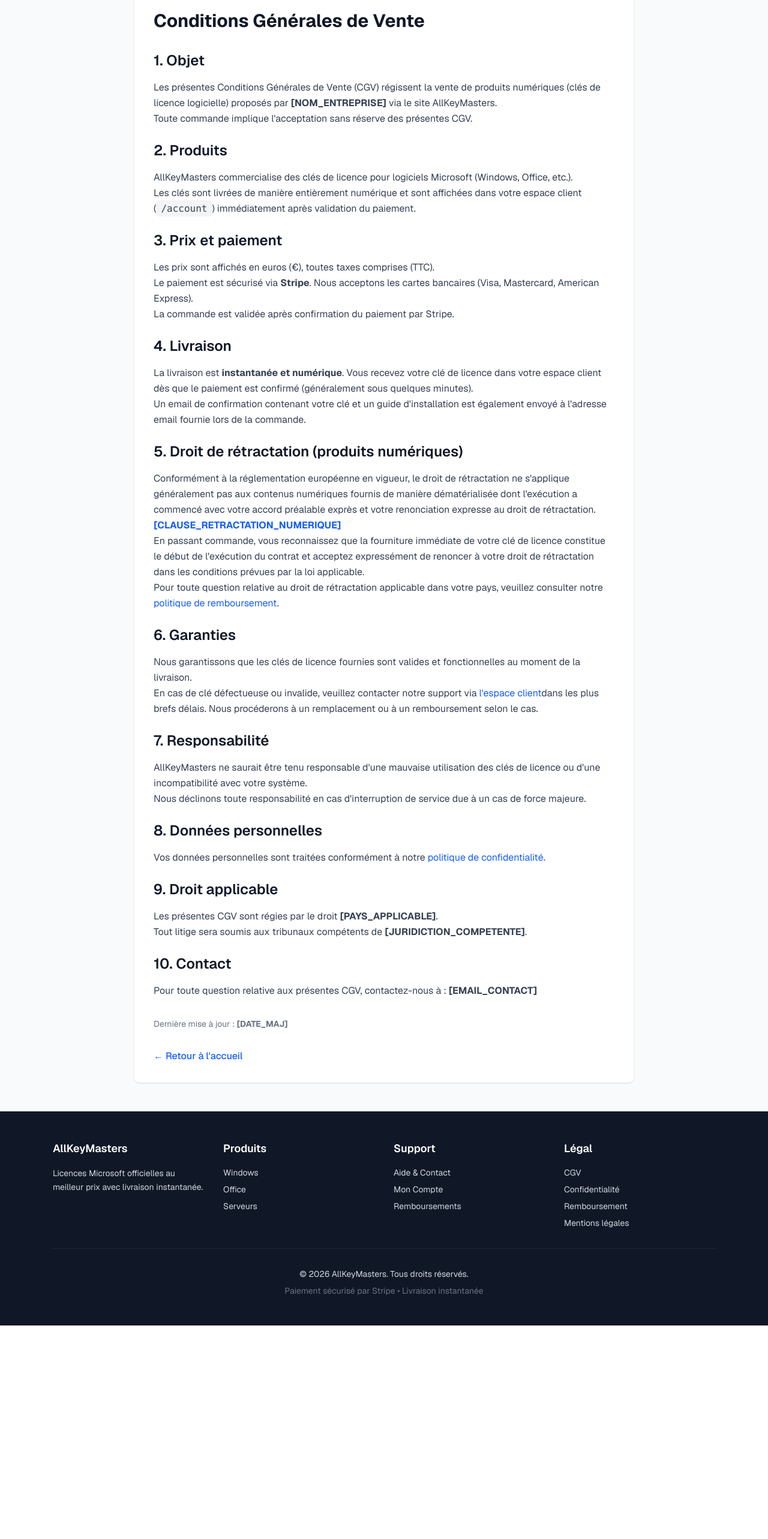
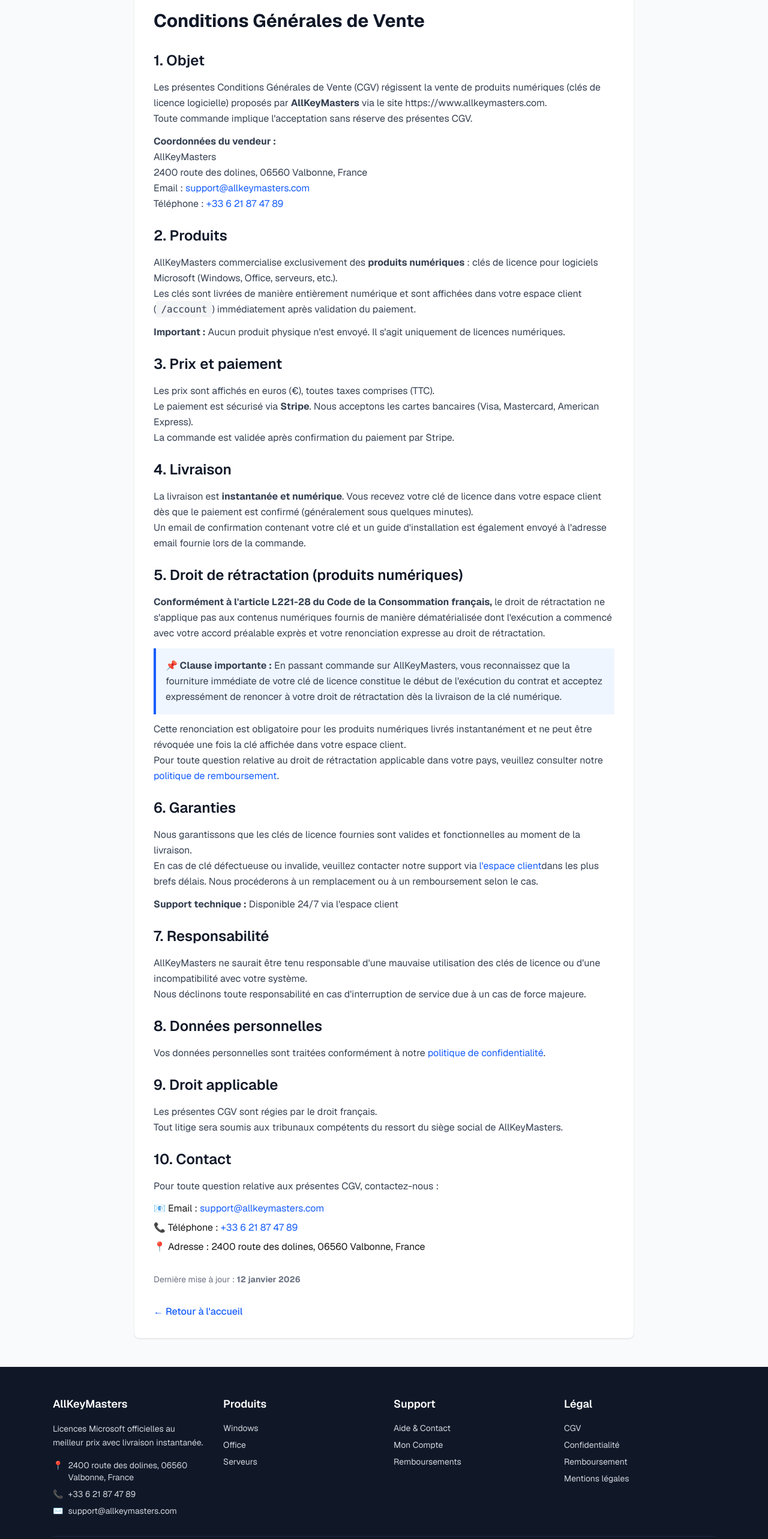
Before and after one commit to Tyouness/proofficestore, a Next.js app in the folder frontend/: page /legal/terms in a window 1280 px wide. Shown: the part 120-2686 px from the top of the page at 60% size. Before the commit the page ends 2330 px from the top, so only its background shows below. Built offline with nearby package versions, Linux system fonts and the light colour scheme.

Commit message:
correction layout.tsx

```diff
--- a/frontend/src/app/legal/imprint/page.tsx
+++ b/frontend/src/app/legal/imprint/page.tsx
@@ -1,4 +1,5 @@
 import Link from 'next/link';
+import { BUSINESS_INFO } from '@/config/business';
 
 export default function ImprintPage() {
   return (
@@ -13,35 +14,34 @@
             <section>
               <h2 className="text-2xl font-semibold text-gray-900 mb-4">1. Éditeur du site</h2>
               <p className="text-gray-700 leading-relaxed">
-                <strong>Nom de l'entreprise :</strong> [NOM_ENTREPRISE]<br />
-                <strong>Forme juridique :</strong> [FORME_JURIDIQUE]<br />
-                <strong>Capital social :</strong> [CAPITAL_SOCIAL]<br />
-                <strong>SIRET :</strong> [SIRET]<br />
-                <strong>Numéro de TVA intracommunautaire :</strong> [TVA_INTRA]<br />
-                <strong>Adresse du siège social :</strong> [ADRESSE]<br />
-                <strong>Email :</strong> [EMAIL_CONTACT]<br />
-                <strong>Téléphone :</strong> [TELEPHONE]
+                <strong>Nom de l'entreprise :</strong> {BUSINESS_INFO.companyName}<br />
+                <strong>Adresse du siège social :</strong> {BUSINESS_INFO.address}<br />
+                <strong>Email :</strong> <a href={`mailto:${BUSINESS_INFO.email}`} className="text-blue-600 hover:underline">{BUSINESS_INFO.email}</a><br />
+                <strong>Téléphone :</strong> <a href={`tel:${BUSINESS_INFO.phone}`} className="text-blue-600 hover:underline">{BUSINESS_INFO.phone}</a><br />
+                <strong>Site web :</strong> <a href={BUSINESS_INFO.website} className="text-blue-600 hover:underline">{BUSINESS_INFO.website}</a>
+              </p>
+              <p className="text-gray-700 leading-relaxed mt-4">
+                <strong>Nature de l'activité :</strong> Vente de produits numériques (clés de licences logicielles)
               </p>
             </section>
 
             <section>
               <h2 className="text-2xl font-semibold text-gray-900 mb-4">2. Directeur de la publication</h2>
               <p className="text-gray-700 leading-relaxed">
-                <strong>Nom :</strong> [NOM_DIRECTEUR]<br />
-                <strong>Qualité :</strong> [QUALITE_DIRECTEUR] (Gérant, Président, etc.)
+                Le directeur de la publication est le représentant légal de {BUSINESS_INFO.companyName}.
               </p>
             </section>
 
             <section>
               <h2 className="text-2xl font-semibold text-gray-900 mb-4">3. Hébergement</h2>
               <p className="text-gray-700 leading-relaxed mb-3">
-                Le site AllKeyMasters est hébergé par :
+                Le site {BUSINESS_INFO.companyName} est hébergé par :
               </p>
               <p className="text-gray-700 leading-relaxed">
-                <strong>Nom de l'hébergeur :</strong> [HEBERGEUR]<br />
-                <strong>Adresse :</strong> [ADRESSE_HEBERGEUR]<br />
-                <strong>Site web :</strong> <a href="[URL_HEBERGEUR]" target="_blank" rel="noopener noreferrer"
-                className="text-blue-600 hover:underline">[URL_HEBERGEUR]</a>
+                <strong>Nom de l'hébergeur :</strong> Vercel Inc.<br />
+                <strong>Adresse :</strong> 440 N Barranca Ave #4133, Covina, CA 91723, États-Unis<br />
+                <strong>Site web :</strong> <a href="https://vercel.com" target="_blank" rel="noopener noreferrer"
+                className="text-blue-600 hover:underline">vercel.com</a>
               </p>
             </section>
 
@@ -49,11 +49,15 @@
               <h2 className="text-2xl font-semibold text-gray-900 mb-4">4. Propriété intellectuelle</h2>
               <p className="text-gray-700 leading-relaxed">
                 L'ensemble du contenu de ce site (textes, images, logos, graphismes, etc.) est la propriété
-                exclusive de <strong>[NOM_ENTREPRISE]</strong>, sauf mention contraire.
+                exclusive de <strong>{BUSINESS_INFO.companyName}</strong>, sauf mention contraire.
               </p>
               <p className="text-gray-700 leading-relaxed">
                 Toute reproduction, distribution ou utilisation non autorisée de ce contenu est strictement
                 interdite et peut entraîner des poursuites judiciaires.
+              </p>
+              <p className="text-gray-700 leading-relaxed mt-3">
+                Les marques Microsoft, Windows, Office et leurs logos sont des marques déposées de Microsoft Corporation.
+                {BUSINESS_INFO.companyName} est revendeur indépendant et n'est pas affilié à Microsoft Corporation.
               </p>
             </section>
 
--- a/frontend/src/app/legal/privacy/page.tsx
+++ b/frontend/src/app/legal/privacy/page.tsx
@@ -1,4 +1,5 @@
 import Link from 'next/link';
+import { BUSINESS_INFO } from '@/config/business';
 
 export default function PrivacyPage() {
   return (
@@ -13,8 +14,8 @@
             <section>
               <h2 className="text-2xl font-semibold text-gray-900 mb-4">1. Introduction</h2>
               <p className="text-gray-700 leading-relaxed">
-                <strong>[NOM_ENTREPRISE]</strong> (ci-après "nous", "notre", "AllKeyMasters") s'engage à
-                protéger la confidentialité de vos données personnelles.
+                <strong>{BUSINESS_INFO.companyName}</strong> s'engage à protéger la confidentialité de vos données personnelles
+                conformément au Règlement Général sur la Protection des Données (RGPD).
               </p>
               <p className="text-gray-700 leading-relaxed">
                 Cette politique décrit les types de données que nous collectons, comment nous les utilisons,
@@ -25,10 +26,10 @@
             <section>
               <h2 className="text-2xl font-semibold text-gray-900 mb-4">2. Responsable du traitement</h2>
               <p className="text-gray-700 leading-relaxed">
-                <strong>Nom de l'entreprise :</strong> [NOM_ENTREPRISE]<br />
-                <strong>Adresse :</strong> [ADRESSE_ENTREPRISE]<br />
-                <strong>Email :</strong> [EMAIL_CONTACT]<br />
-                <strong>DPO (Délégué à la Protection des Données) :</strong> [CONTACT_DPO]
+                <strong>Nom de l'entreprise :</strong> {BUSINESS_INFO.companyName}<br />
+                <strong>Adresse :</strong> {BUSINESS_INFO.address}<br />
+                <strong>Email :</strong> <a href={`mailto:${BUSINESS_INFO.email}`} className="text-blue-600 hover:underline">{BUSINESS_INFO.email}</a><br />
+                <strong>Téléphone :</strong> <a href={`tel:${BUSINESS_INFO.phone}`} className="text-blue-600 hover:underline">{BUSINESS_INFO.phone}</a>
               </p>
             </section>
 
--- a/frontend/src/app/legal/refund/page.tsx
+++ b/frontend/src/app/legal/refund/page.tsx
@@ -1,4 +1,5 @@
 import Link from 'next/link';
+import { BUSINESS_INFO } from '@/config/business';
 
 export default function RefundPage() {
   return (
@@ -13,8 +14,13 @@
             <section>
               <h2 className="text-2xl font-semibold text-gray-900 mb-4">1. Principe général</h2>
               <p className="text-gray-700 leading-relaxed">
-                AllKeyMasters commercialise des produits numériques (clés de licence logicielle) livrés
-                instantanément de manière dématérialisée.
+                {BUSINESS_INFO.companyName} commercialise exclusivement des <strong>produits numériques</strong> (clés de licence logicielle)
+                livrés instantanément de manière dématérialisée.
+              </p>
+              <p className="text-gray-700 leading-relaxed mt-3 bg-yellow-50 border-l-4 border-yellow-600 p-4">
+                <strong>⚠️ Important :</strong> Conformément à l'article L221-28 du Code de la Consommation,
+                le droit de rétractation ne s'applique pas aux contenus numériques livrés immédiatement
+                après votre accord exprès et votre renonciation au droit de rétractation.
               </p>
               <p className="text-gray-700 leading-relaxed">
                 En raison de la nature numérique des produits et de leur livraison immédiate, les remboursements
@@ -105,7 +111,12 @@
                 </li>
               </ol>
               <p className="text-gray-700 leading-relaxed mt-3">
-                Notre équipe examinera votre demande et vous répondra sous <strong>[DELAI_REPONSE]</strong> jours ouvrables.
+                Notre équipe examinera votre demande et vous répondra sous <strong>48 heures</strong> (jours ouvrables).
+              </p>
+              <p className="text-gray-700 leading-relaxed mt-3">
+                <strong>Contact support :</strong><br />
+                📧 Email : <a href={`mailto:${BUSINESS_INFO.support.email}`} className="text-blue-600 hover:underline">{BUSINESS_INFO.support.email}</a><br />
+                ⏰ Disponibilité : {BUSINESS_INFO.support.hours}
               </p>
             </section>
 
@@ -119,6 +130,7 @@
                 <li>Assistance à l'activation (activation par téléphone Microsoft, etc.)</li>
                 <li>Remplacement de la clé si elle est défectueuse</li>
                 <li>Guide d'installation détaillé</li>
+                <li>Support technique personnalisé via l'espace client</li>
               </ul>
               <p className="text-gray-700 leading-relaxed mt-3">
                 Le remboursement n'est envisagé qu'en dernier recours, si aucune solution technique n'est possible.
@@ -132,11 +144,12 @@
               </p>
               <ul className="list-disc pl-6 space-y-2 text-gray-700 mt-3">
                 <li>
-                  Nous procédons au remboursement dans un délai de <strong>[DELAI_REMBOURSEMENT]</strong> jours
+                  Nous procédons au remboursement dans un délai de <strong>5 à 7 jours</strong>
                   ouvrables après validation
                 </li>
                 <li>
                   Le remboursement est effectué sur le même moyen de paiement que celui utilisé pour l'achat
+                  (via Stripe)
                 </li>
                 <li>
                   Selon votre banque, le crédit peut prendre <strong>3 à 10 jours ouvrables</strong> supplémentaires
--- a/frontend/src/app/legal/terms/page.tsx
+++ b/frontend/src/app/legal/terms/page.tsx
@@ -1,4 +1,5 @@
 import Link from 'next/link';
+import { BUSINESS_INFO } from '@/config/business';
 
 export default function TermsPage() {
   return (
@@ -14,21 +15,32 @@
               <h2 className="text-2xl font-semibold text-gray-900 mb-4">1. Objet</h2>
               <p className="text-gray-700 leading-relaxed">
                 Les présentes Conditions Générales de Vente (CGV) régissent la vente de produits numériques
-                (clés de licence logicielle) proposés par <strong>[NOM_ENTREPRISE]</strong> via le site AllKeyMasters.
+                (clés de licence logicielle) proposés par <strong>{BUSINESS_INFO.companyName}</strong> via le site {BUSINESS_INFO.website}.
               </p>
               <p className="text-gray-700 leading-relaxed">
                 Toute commande implique l'acceptation sans réserve des présentes CGV.
+              </p>
+              <p className="text-gray-700 leading-relaxed mt-3">
+                <strong>Coordonnées du vendeur :</strong><br />
+                {BUSINESS_INFO.companyName}<br />
+                {BUSINESS_INFO.address}<br />
+                Email : <a href={`mailto:${BUSINESS_INFO.email}`} className="text-blue-600 hover:underline">{BUSINESS_INFO.email}</a><br />
+                Téléphone : <a href={`tel:${BUSINESS_INFO.phone}`} className="text-blue-600 hover:underline">{BUSINESS_INFO.phone}</a>
               </p>
             </section>
 
             <section>
               <h2 className="text-2xl font-semibold text-gray-900 mb-4">2. Produits</h2>
               <p className="text-gray-700 leading-relaxed">
-                AllKeyMasters commercialise des clés de licence pour logiciels Microsoft (Windows, Office, etc.).
+                {BUSINESS_INFO.companyName} commercialise exclusivement des <strong>produits numériques</strong> :
+                clés de licence pour logiciels Microsoft (Windows, Office, serveurs, etc.).
               </p>
               <p className="text-gray-700 leading-relaxed">
                 Les clés sont livrées de manière entièrement numérique et sont affichées dans votre espace client
                 (<code className="bg-gray-100 px-2 py-1 rounded">/account</code>) immédiatement après validation du paiement.
+              </p>
+              <p className="text-gray-700 leading-relaxed mt-3">
+                <strong>Important :</strong> Aucun produit physique n'est envoyé. Il s'agit uniquement de licences numériques.
               </p>
             </section>
 
@@ -63,17 +75,19 @@
                 5. Droit de rétractation (produits numériques)
               </h2>
               <p className="text-gray-700 leading-relaxed">
-                Conformément à la réglementation européenne en vigueur, le droit de rétractation ne s'applique
-                généralement pas aux contenus numériques fournis de manière dématérialisée dont l'exécution a
-                commencé avec votre accord préalable exprès et votre renonciation expresse au droit de rétractation.
+                <strong>Conformément à l'article L221-28 du Code de la Consommation français,</strong> le droit
+                de rétractation ne s'applique pas aux contenus numériques fournis de manière dématérialisée
+                dont l'exécution a commencé avec votre accord préalable exprès et votre renonciation expresse
+                au droit de rétractation.
               </p>
-              <p className="text-gray-700 leading-relaxed">
-                <strong className="text-blue-600">[CLAUSE_RETRACTATION_NUMERIQUE]</strong>
+              <p className="text-gray-700 leading-relaxed mt-3 bg-blue-50 border-l-4 border-blue-600 p-4">
+                <strong>📌 Clause importante :</strong> En passant commande sur {BUSINESS_INFO.companyName}, vous reconnaissez
+                que la fourniture immédiate de votre clé de licence constitue le début de l'exécution du contrat
+                et acceptez expressément de renoncer à votre droit de rétractation dès la livraison de la clé numérique.
               </p>
-              <p className="text-gray-700 leading-relaxed">
-                En passant commande, vous reconnaissez que la fourniture immédiate de votre clé de licence
-                constitue le début de l'exécution du contrat et acceptez expressément de renoncer à votre
-                droit de rétractation dans les conditions prévues par la loi applicable.
+              <p className="text-gray-700 leading-relaxed mt-3">
+                Cette renonciation est obligatoire pour les produits numériques livrés instantanément et ne peut
+                être révoquée une fois la clé affichée dans votre espace client.
               </p>
               <p className="text-gray-700 leading-relaxed">
                 Pour toute question relative au droit de rétractation applicable dans votre pays, veuillez
@@ -92,12 +106,15 @@
                 <Link href="/account/support" className="text-blue-600 hover:underline"> l'espace client</Link>
                 dans les plus brefs délais. Nous procéderons à un remplacement ou à un remboursement selon le cas.
               </p>
+              <p className="text-gray-700 leading-relaxed mt-3">
+                <strong>Support technique :</strong> {BUSINESS_INFO.support.hours}
+              </p>
             </section>
 
             <section>
               <h2 className="text-2xl font-semibold text-gray-900 mb-4">7. Responsabilité</h2>
               <p className="text-gray-700 leading-relaxed">
-                AllKeyMasters ne saurait être tenu responsable d'une mauvaise utilisation des clés de licence
+                {BUSINESS_INFO.companyName} ne saurait être tenu responsable d'une mauvaise utilisation des clés de licence
                 ou d'une incompatibilité avec votre système.
               </p>
               <p className="text-gray-700 leading-relaxed">
@@ -116,23 +133,27 @@
             <section>
               <h2 className="text-2xl font-semibold text-gray-900 mb-4">9. Droit applicable</h2>
               <p className="text-gray-700 leading-relaxed">
-                Les présentes CGV sont régies par le droit <strong>[PAYS_APPLICABLE]</strong>.
+                Les présentes CGV sont régies par le droit français.
               </p>
               <p className="text-gray-700 leading-relaxed">
-                Tout litige sera soumis aux tribunaux compétents de <strong>[JURIDICTION_COMPETENTE]</strong>.
+                Tout litige sera soumis aux tribunaux compétents du ressort du siège social de {BUSINESS_INFO.companyName}.
               </p>
             </section>
 
             <section>
               <h2 className="text-2xl font-semibold text-gray-900 mb-4">10. Contact</h2>
               <p className="text-gray-700 leading-relaxed">
-                Pour toute question relative aux présentes CGV, contactez-nous à :
-                <strong> [EMAIL_CONTACT]</strong>
+                Pour toute question relative aux présentes CGV, contactez-nous :
               </p>
+              <ul className="list-none space-y-2 mt-3">
+                <li>📧 Email : <a href={`mailto:${BUSINESS_INFO.email}`} className="text-blue-600 hover:underline">{BUSINESS_INFO.email}</a></li>
+                <li>📞 Téléphone : <a href={`tel:${BUSINESS_INFO.phone}`} className="text-blue-600 hover:underline">{BUSINESS_INFO.phone}</a></li>
+                <li>📍 Adresse : {BUSINESS_INFO.address}</li>
+              </ul>
             </section>
 
             <p className="text-sm text-gray-500 mt-8">
-              Dernière mise à jour : <strong>[DATE_MAJ]</strong>
+              Dernière mise à jour : <strong>{new Date().toLocaleDateString('fr-FR', { year: 'numeric', month: 'long', day: 'numeric' })}</strong>
             </p>
           </div>
 
--- a/frontend/src/components/Footer.tsx
+++ b/frontend/src/components/Footer.tsx
@@ -1,4 +1,5 @@
 import Link from 'next/link';
+import { BUSINESS_INFO } from '@/config/business';
 
 export default function Footer() {
   return (
@@ -7,10 +8,34 @@
         <div className="grid grid-cols-1 md:grid-cols-4 gap-8">
           {/* À propos */}
           <div>
-            <h3 className="text-white font-semibold text-lg mb-4">AllKeyMasters</h3>
-            <p className="text-sm leading-relaxed">
+            <h3 className="text-white font-semibold text-lg mb-4">{BUSINESS_INFO.companyName}</h3>
+            <p className="text-sm leading-relaxed mb-4">
               Licences Microsoft officielles au meilleur prix avec livraison instantanée.
             </p>
+            <div className="space-y-2 text-sm">
+              <p className="flex items-start gap-2">
+                <span className="text-gray-500">📍</span>
+                <span>{BUSINESS_INFO.address}</span>
+              </p>
+              <p>
+                <a
+                  href={`tel:${BUSINESS_INFO.phone}`}
+                  className="hover:text-white transition-colors flex items-center gap-2"
+                >
+                  <span className="text-gray-500">📞</span>
+                  {BUSINESS_INFO.phone}
+                </a>
+              </p>
+              <p>
+                <a
+                  href={`mailto:${BUSINESS_INFO.email}`}
+                  className="hover:text-white transition-colors flex items-center gap-2"
+                >
+                  <span className="text-gray-500">✉️</span>
+                  {BUSINESS_INFO.email}
+                </a>
+              </p>
+            </div>
           </div>
 
           {/* Produits */}
@@ -88,10 +113,10 @@
         {/* Bas du footer */}
         <div className="border-t border-gray-800 mt-8 pt-8 text-center text-sm">
           <p>
-            © {new Date().getFullYear()} AllKeyMasters. Tous droits réservés.
+            © {new Date().getFullYear()} {BUSINESS_INFO.companyName}. Tous droits réservés.
           </p>
           <p className="text-gray-500 mt-2">
-            Paiement sécurisé par Stripe • Livraison instantanée
+            Paiement sécurisé par Stripe • Livraison instantanée • {BUSINESS_INFO.support.hours}
           </p>
         </div>
       </div>
--- /dev/null
+++ b/frontend/src/config/business.ts
@@ -0,0 +1,50 @@
+/**
+ * Configuration centralisée des informations de l'entreprise AllKeyMasters
+ * À utiliser dans tous les composants pour maintenir la cohérence des données
+ */
+
+export interface BusinessInfo {
+  companyName: string;
+  address: string;
+  phone: string;
+  email: string;
+  website: string;
+  support: {
+    email: string;
+    hours: string;
+  };
+  social?: {
+    facebook?: string;
+    twitter?: string;
+    linkedin?: string;
+  };
+}
+
+export const BUSINESS_INFO: BusinessInfo = {
+  companyName: 'AllKeyMasters',
+  address: '2400 route des dolines, 06560 Valbonne, France',
+  phone: '+33 6 21 87 47 89',
+  email: 'support@allkeymasters.com',
+  website: 'https://www.allkeymasters.com',
+  support: {
+    email: 'support@allkeymasters.com',
+    hours: 'Disponible 24/7 via l\'espace client',
+  },
+};
+
+/**
+ * Métadonnées SEO pour le référencement Google
+ */
+export const SEO_CONFIG = {
+  defaultTitle: 'AllKeyMasters | Clés de licences officielles Windows & Office',
+  defaultDescription:
+    'Achetez vos clés de licences logicielles au meilleur prix sur AllKeyMasters. Livraison instantanée, support 24/7 et garantie d\'activation.',
+  keywords: [
+    'clés Windows',
+    'licences Office',
+    'activation Windows',
+    'clés logiciels',
+    'licence authentique',
+    'AllKeyMasters',
+  ],
+};
```
Also changed, not shown: frontend/src/app/layout.tsx (+28 -2 lines).
